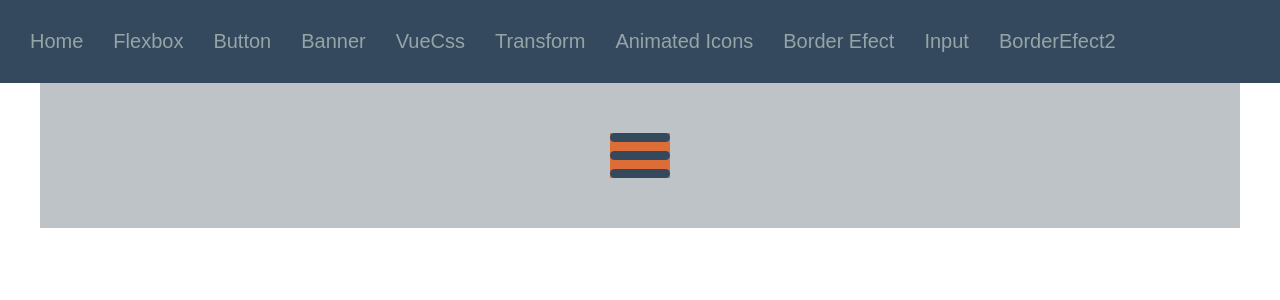
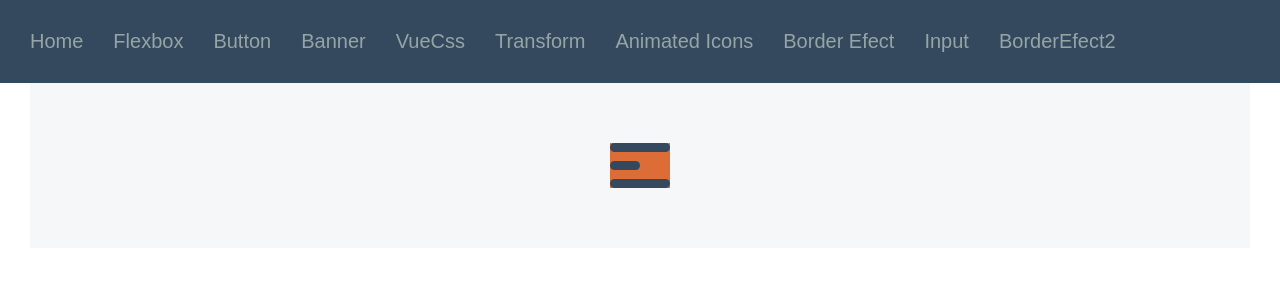
Before and after one commit to metinsut/exercises, a Vue app: page /animatedicon in a window 1280 px wide. Shown: the top 300 px of the page. Built offline with nearby package versions, Linux system fonts and the light colour scheme.

Commit message:
'tooglemenu'

```diff
--- a/src/components/AnimatedIcon.vue
+++ b/src/components/AnimatedIcon.vue
@@ -3,7 +3,7 @@
     <v-header></v-header>
       <div class="wrapper">
         <div class="icons">
-          <div id="nav-icon1">
+          <div id="nav-icon1" v-bind:class="{open:isActive}" v-on:click="run">
             <span></span>
             <span></span>
             <span></span>
@@ -29,7 +29,13 @@ export default {
   components: {'v-header':header},
   data () {
     return {
-      msg: 'Welcome to Your Vue.js App'
+      msg: 'Welcome to Your Vue.js App',
+      isActive:false,
+    }
+  },
+  methods:{
+    run() {
+      this.isActive = !this.isActive;
     }
   }
 }
@@ -37,20 +43,7 @@ export default {
 
 <!-- Add "scoped" attribute to limit CSS to this component only -->
 <style lang="scss" scoped>
-.wrapper{
-  max-width: 1200px;
-  margin: 0 auto;
-  background-color: rgba(236, 240, 241,0.5);
-  display: flex;
-  flex-direction: column;
-  :nth-child(odd){
-    background-color: rgba(189, 195, 199,1.0);
-  }
-  :nth-child(n){
-    flex: 1;
-    height: 400px;
-  }
-}
+@import "../assets/common/common";
 
 #nav-icon1 {
   width: 60px;
@@ -58,9 +51,12 @@ export default {
   position: relative;
   background-color: rgba(221, 109, 54,1.0);
   margin: 50px auto;
-  transform: rotate(0deg);
   transition: 0.5s ease-in-out;
   cursor: pointer;
+  &.open span:nth-child(2) {
+    width: 50%;
+    left: 30px;
+  }
   span {
     display: block;
     position: absolute;
@@ -69,14 +65,14 @@ export default {
     background-color: rgba(52, 73, 94,1.0);
     border-radius: 9px;
     opacity: 1;
-    left: 0;
-    transform: rotate(0deg);
+    left: 0px;
     transition: 0.25s ease-in-out;
     &:nth-child(1) {
       top: 0px;
     }
     &:nth-child(2) {
       top: 18px;
+      width: 50%;
     }
     &:nth-child(3) {
       top: 36px;
--- a/src/components/BorderEfect2.vue
+++ b/src/components/BorderEfect2.vue
@@ -43,8 +43,6 @@ export default {
     background-color: blue;
     li {
       display: inline-block;
-      // display: flex;
-      // align-items: center;
       padding: 0 30px;
       background-color: rgba(26, 188, 156,1.0);
       &:after {
--- a/src/components/Input.vue
+++ b/src/components/Input.vue
@@ -2,7 +2,7 @@
   <div class="input">
     <v-header></v-header>
     <div class="wrapper">
-      <div class="area">
+      <div class="style1">
         <input type="text" name="" value="">
         <span></span>
       </div>
@@ -29,19 +29,27 @@ export default {
 
 .wrapper {
   height: 300px;
-  .area {
+  .style1 {
     input {
       display: inline-block;
-      height: 30px;
+      color: rgba(52, 73, 94,1.0);
+      height:50px;
+      width: 300px;
       border: none;
-      &:after {
-        display: block;
-        content: 'sadasd';
-        border-bottom: 3px solid rgba(192, 57, 43,1.0);
-        transform: scale(1);
+      &:focus {
+        outline: none;
+      }
+      &:focus:span {
+        transform: scalex(1);
       }
     }
-
+    span {
+      display: block;
+      content: 'asd';
+      border-bottom: 3px solid rgba(192, 57, 43,1.0);
+      transform: scalex(0);
+      transition: transform 500ms ease-in-out;
+    }
   }
 }
 </style>
```
